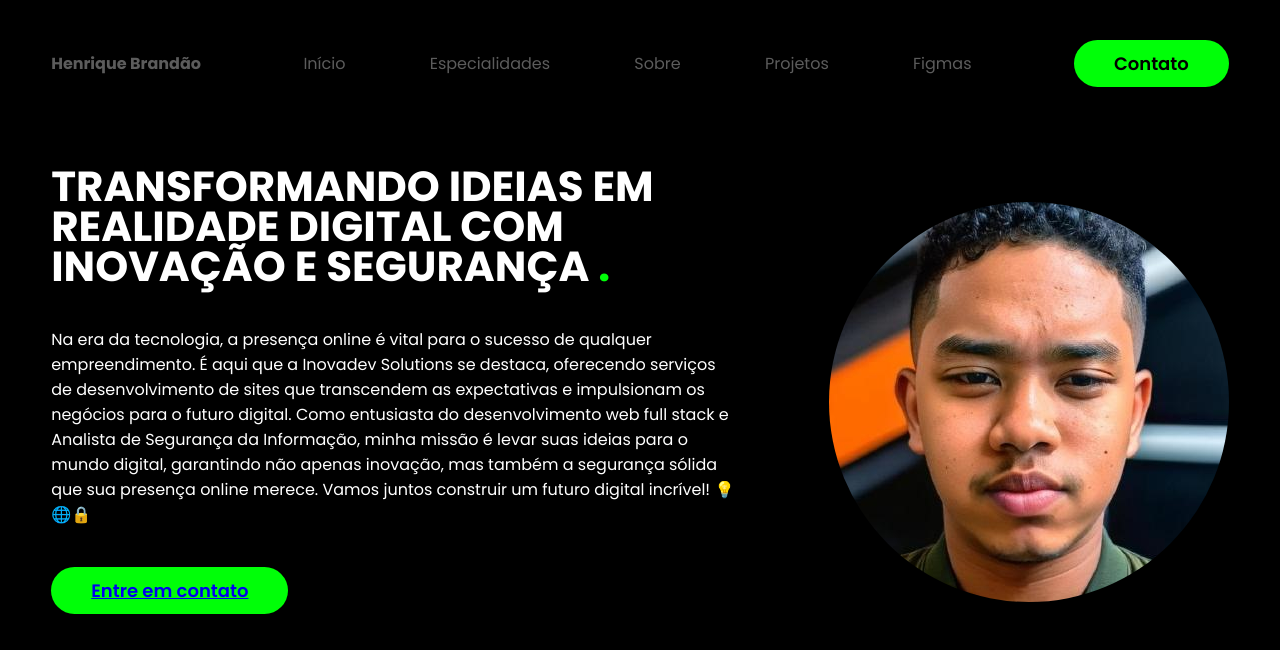
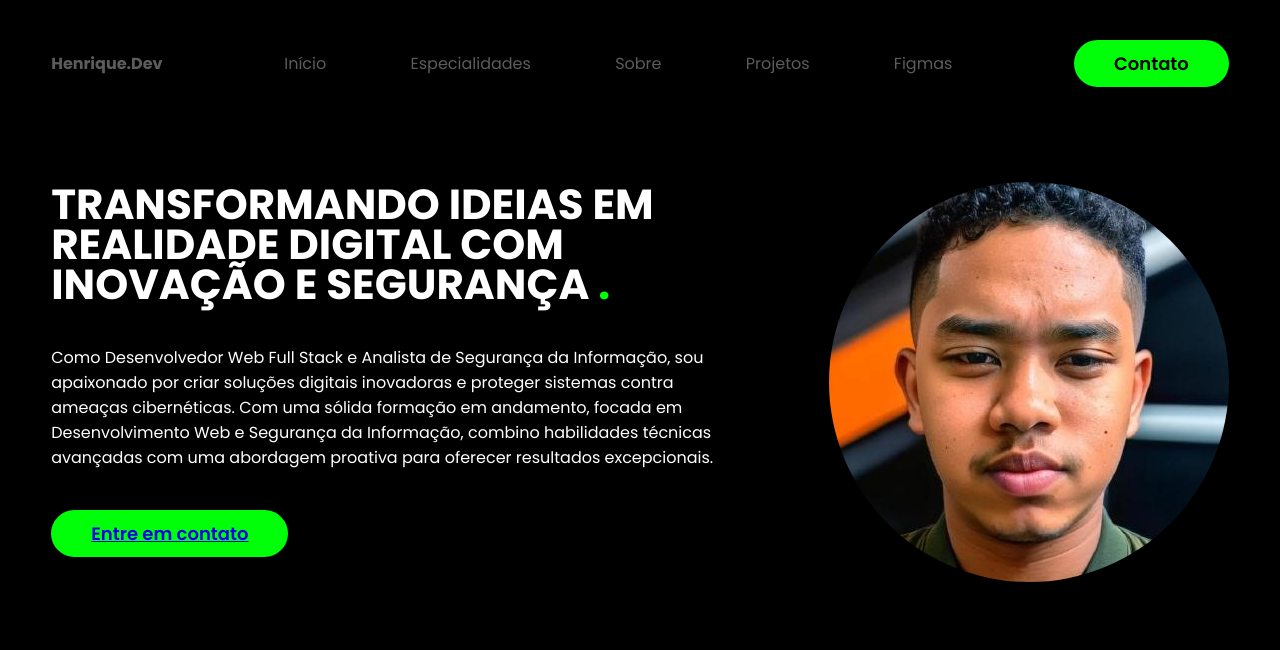
Before and after one commit to HenriqueBran/Henrique-s-inovadev-solutions-portf-lio, a plain HTML site: page Henrique's inovadev solutions/index.html in a window 1280 px wide. Shown: the top 650 px of the page. Drawn offline with nearby package versions, Linux system fonts and the light colour scheme.

Commit message:
Update index.html

```diff
--- a/Henrique's inovadev solutions/index.html
+++ b/Henrique's inovadev solutions/index.html
@@ -17,7 +17,7 @@
 
 
 
-    <title>Henrique's inovadev solutions</title>
+    <title>Henrique Brandão</title>
 </head>
 <body>
 
@@ -25,7 +25,7 @@
         <div class="interface">
             <div class="logo">
                 <a href="#">
-                    <P><strong>Henrique Brandão</strong></P>
+                    <P><strong>Henrique.Dev</strong></P>
                 </a>
             </div><!--logo-->
 
@@ -56,14 +56,10 @@
                 <div class="flex">
                     <div class="txt-topo-site">
                         <h1>TRANSFORMANDO IDEIAS EM REALIDADE DIGITAL COM INOVAÇÃO E SEGURANÇA <span>.</span></h1>
-                        <p>Na era da tecnologia, a presença online é vital para o sucesso de qualquer empreendimento.
-                            É aqui que a Inovadev Solutions se destaca, oferecendo serviços de desenvolvimento de
-                            sites que transcendem as expectativas e impulsionam os negócios para o futuro digital.
-                            Como entusiasta do desenvolvimento web full stack e Analista de Segurança da Informação,
-                             minha missão é levar suas ideias para o mundo digital, garantindo não
-                             apenas inovação, mas também a segurança sólida que sua presença online merece.
-                             Vamos juntos construir um futuro digital incrível! 💡🌐🔒</p>
-
+                           <p>Como Desenvolvedor Web Full Stack e Analista de Segurança da Informação, sou apaixonado por criar
+                            soluções digitais inovadoras e proteger sistemas contra ameaças cibernéticas. Com uma sólida formação
+                            em andamento, focada em Desenvolvimento Web e Segurança da Informação, combino habilidades técnicas
+                            avançadas com uma abordagem proativa para oferecer resultados excepcionais.</p>
                         <div class="btn-contato">
                             <a href="#">
                                 <button><a href="https://www.linkedin.com/in/henriquebrand%C3%A3odearrudaa/?profileId=ACoAADkBwr0BNZkIbcqzJ-Ept7sqjVosDXEp7TA">Entre em contato</a></button>
@@ -112,7 +108,7 @@
 
                     <div class="txt-sobre">
                         <h2>MUITO PRAZER, <span>MEU NOME É HENRIQUE BRANDÃO</span></h2>
-                        <p>Estudante na área de Segurança da Informação e Desenvolvimento web Full Stack (com foco em Front-End), buscando integrar conhecimentos técnicos e práticos com habilidades na criação de interfaces atraentes e funcionais. </p>
+                        <p>Estudante na área de Segurança da Informação e Desenvolvimento web Full Stack (com ênfase em Front-End), buscando integrar conhecimentos técnicos e práticos com habilidades na criação de interfaces atraentes e funcionais. </p>
                         <p>Ao longo da minha jornada acadêmica, estou adquirindo habilidades sólidas em ambas as áreas, combinando o entendimento aprofundado da Segurança Cibernética com a capacidade de desenvolver interfaces eficientes, atraentes e funcionais.</p>
                         <div class="btn-social">
                             <a href="https://www.instagram.com/henriquedev_/"><button><i class="bi bi-instagram"></i></button></a>
@@ -232,7 +228,7 @@
                     </div><!--especialidades-box-->
 
                     <div class="especialidades-box">
-                        <h3>ASP>NET MVC</h3>
+                        <h3>ASP .NET MVC</h3>
 
                         <p>Com o ASP.NET MVC, sou capaz de desenvolver aplicativos da web
                             escaláveis, desde sites simples até plataformas robustas. A estrutura adota o
```
